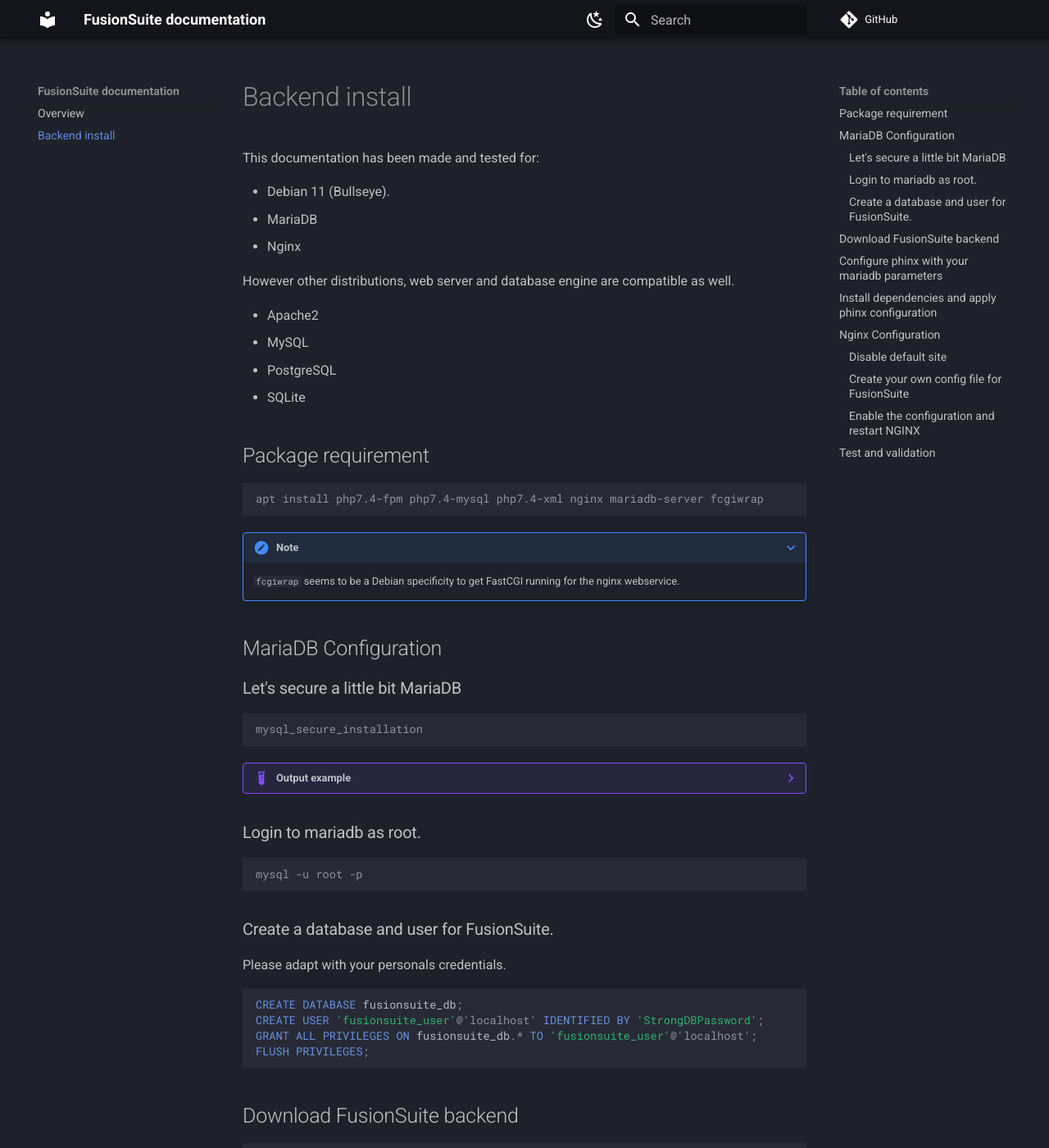
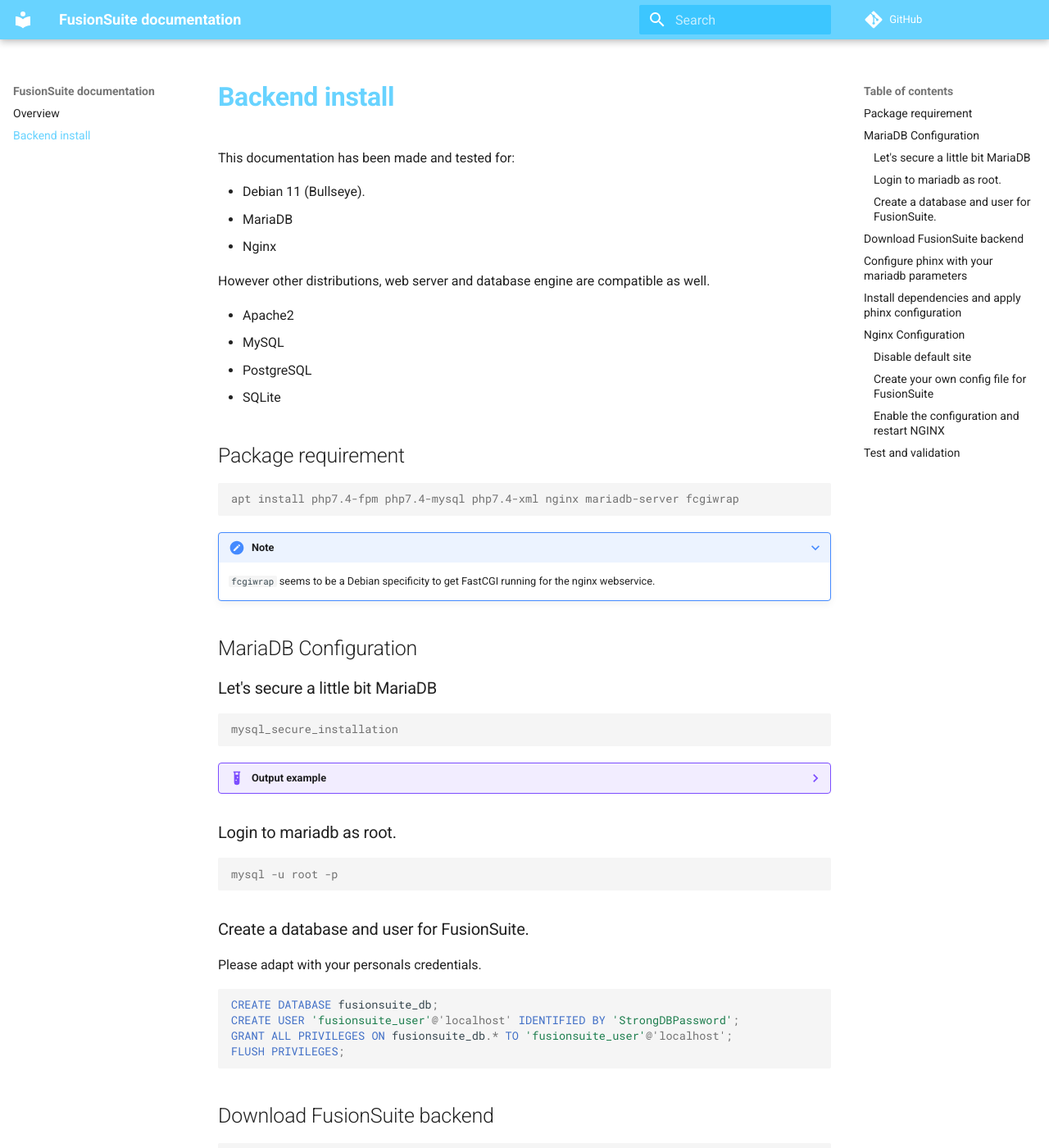
Before and after one commit to fusionSuite/documentation, an MkDocs documentation site: the page built from docs/backend_install.md, in a window 1280 px wide and 1400 px high. Shown: the whole window at 82% size. Built offline with MkDocs 1.6.1 and Material for MkDocs 9.7.7, drawn with Linux system fonts in a browser that asks for light colours; comment, search, counter and statistics services are not loaded.

Commit message:
Update theme and github action to push on server when merge

```diff
--- /dev/null
+++ b/docs/stylesheets/extra.css
@@ -0,0 +1,19 @@
+:root {
+    --md-primary-fg-color: #68d3ff;
+    --md-primary-fg-color--light: #68d3ff;
+    --md-accent-fg-color: #68d3ff;
+    /* --md-default-fg-color--light: #68d3ff; */
+}
+
+h1 {
+    color: #68d3ff !important;
+    font-weight: 600 !important;
+}
+
+.md-grid {
+    max-width: 1600px;
+}
+
+.md-search__form {
+    background-color: #3cc6ff !important;
+}
--- a/mkdocs.yml
+++ b/mkdocs.yml
@@ -36,26 +36,11 @@ extra:
 #      link: https://discord.gg/Kj72FwAKTC
 #      name: Discord
 
-
 theme:
   name: material
   features:
     - navigation.top
     - content.code.annotate # (1)
-  palette:
-    # Light mode
-    - media: "(prefers-color-scheme: light)"
-      scheme: slate
-      primary: black
-      accent: red
-      toggle:
-        icon: material/weather-night
-        name: Switch to dark mode
-    # Dark mode
-    - media: "(prefers-color-scheme: dark)"
-      scheme: default
-      primary: black
-      accent: red
-      toggle:
-        icon: material/weather-sunny
-        name: Switch to light mode
+
+extra_css:
+  - stylesheets/extra.css
```
Also changed, not shown: 1 other file.
